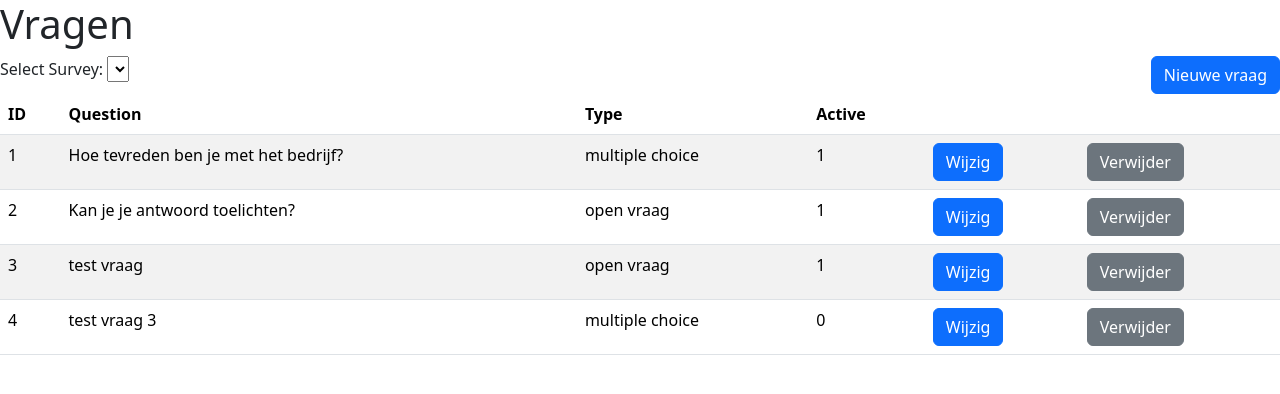
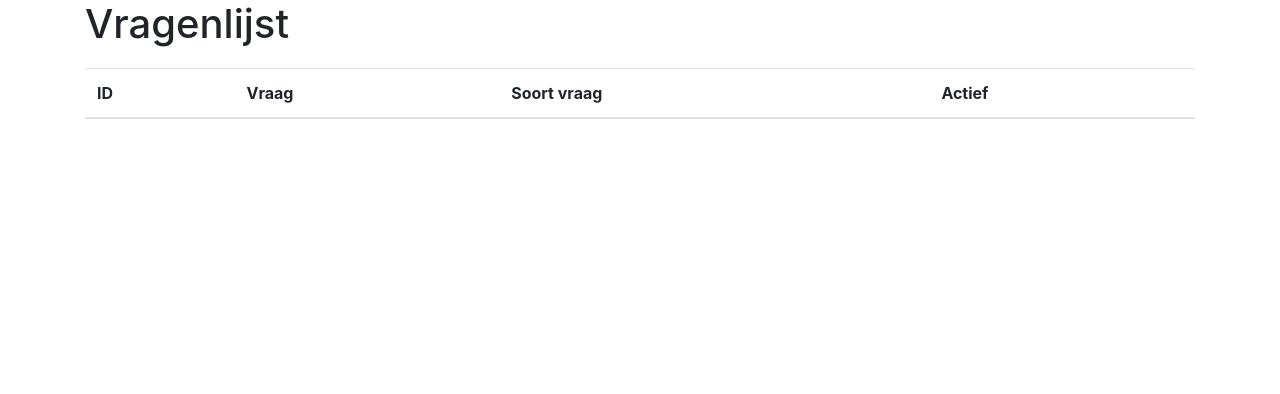
Before and after one commit to Sema-1054531/werkplaats-4-react, a Flask app: page /questions in a window 1280 px wide. Shown: the top 394 px of the page. Run offline with Flask 3, Linux system fonts and the light colour scheme; data comes from the database, SQL or seed files in the repository; lists and menus that the app fills with data are empty; some libraries are stand-ins or nearby versions.

Commit message:
added: questions view

```diff
--- a/templates/questions.html
+++ b/templates/questions.html
@@ -2,60 +2,75 @@
 <html lang="en">
 <head>
     <meta charset="UTF-8">
-    <title>Questions</title>
-    <link href="https://cdn.jsdelivr.net/npm/bootstrap@5.3.0-alpha3/dist/css/bootstrap.min.css" rel="stylesheet" integrity="sha384-KK94CHFLLe+nY2dmCWGMq91rCGa5gtU4mk92HdvYe+M/SXH301p5ILy+dN9+nJOZ" crossorigin="anonymous">
+    <title>Vragenlijst</title>
+    <link rel="stylesheet" href="https://maxcdn.bootstrapcdn.com/bootstrap/4.0.0/css/bootstrap.min.css"
+        integrity="sha384-Gn5384xqQ1aoWXA+058RXPxPg6fy4IWvTNh0E263XmFcJlSAwiGgFAW/dAiS6JXm"
+        crossorigin="anonymous">
+    <style>
+        .table-container {
+            margin-top: 20px;
+        }
+    </style>
 </head>
 <body>
-<h1>Vragen</h1>
-<label for="survey-select">Select Survey:</label>
-<select id="survey-select" name="survey-select">
-    {% for survey in surveys %}
-    <option value="{{ survey['survey_id'] }}">{{ survey['survey_name'] }}</option>
-    {% endfor %}
-</select>
-<button class="btn btn-primary float-end">Nieuwe vraag</button>
-
-<table class="table table-striped" id="question-list">
+    <div class="container">
+        <h1>Vragenlijst</h1>
+        <div class="table-container">
+            <table class="table table-striped">
                 <thead>
                     <tr>
                         <th>ID</th>
-        <th>Question</th>
-        <th>Type</th>
-        <th>Active</th>
-        <th></th>
-        <th></th>
+                        <th>Vraag</th>
+                        <th>Soort vraag</th>
+                        <th>Actief</th>
                     </tr>
                 </thead>
-    <tbody>
-    {% for question in questions %}
-    <tr>
-        <td>{{ question['question_id'] }}</td>
-        <td>{{ question['question_text'] }}</td>
-        <td>{{ question['question_type'] }}</td>
-        <td>{{ question['is_active'] }}</td>
-        <td><button class="btn btn-primary">Wijzig</button></td>
-        <td><button class="btn btn-secondary">Verwijder</button></td>
-    </tr>
-    {% endfor %}
+                <tbody id="question-table-body">
+                    <!-- Dynamically populate table rows here -->
                 </tbody>
             </table>
+        </div>
+    </div>
+
+    <!-- jQuery -->
     <script src="https://code.jquery.com/jquery-3.6.0.min.js"></script>
+
+    <!-- Bootstrap JavaScript -->
+    <script src="https://maxcdn.bootstrapcdn.com/bootstrap/4.0.0/js/bootstrap.min.js"
+        integrity="sha384-JZR6Spejh4U02d8jOt6vLEHfe/JQGiRRSQQxSfFWpi1MquVdAyjUar5+76PVCmYl"
+        crossorigin="anonymous"></script>
+
     <script>
         $(document).ready(function() {
-    $("#survey-select").change(function() {
-        var surveyId = $(this).val();
+            // Retrieve questions and populate table on page load
             $.ajax({
-            url: '/survey/questions/' + surveyId,
                 type: 'GET',
+                url: 'http://localhost:5000/questions',
                 success: function(response) {
-                $("#question-list").html(response);
+                    populateQuestionTable(response);
                 },
-            error: function(error) {
-                console.log(error);
+                error: function(xhr, status, error) {
+                    console.error('Error getting questions:', error);
                 }
             });
         });
+
+        function populateQuestionTable(questions) {
+            var tableBody = $('#question-table-body');
+
+            // Clear existing table rows
+            tableBody.empty();
+
+            // Add rows for each question
+            questions.forEach(function(question) {
+                var row = $('<tr></tr>');
+                row.append('<td>' + question.question_id + '</td>');
+                row.append('<td>' + question.question_text + '</td>');
+                row.append('<td>' + question.question_type + '</td>');
+                row.append('<td>' + (question.is_active ? 'Ja' : 'Nee') + '</td>');
+                tableBody.append(row);
             });
+        }
     </script>
 </body>
 </html>
```
Also changed, not shown: server.js (+12 -2 lines). Lines whose indentation alone changed are shown as unchanged.
